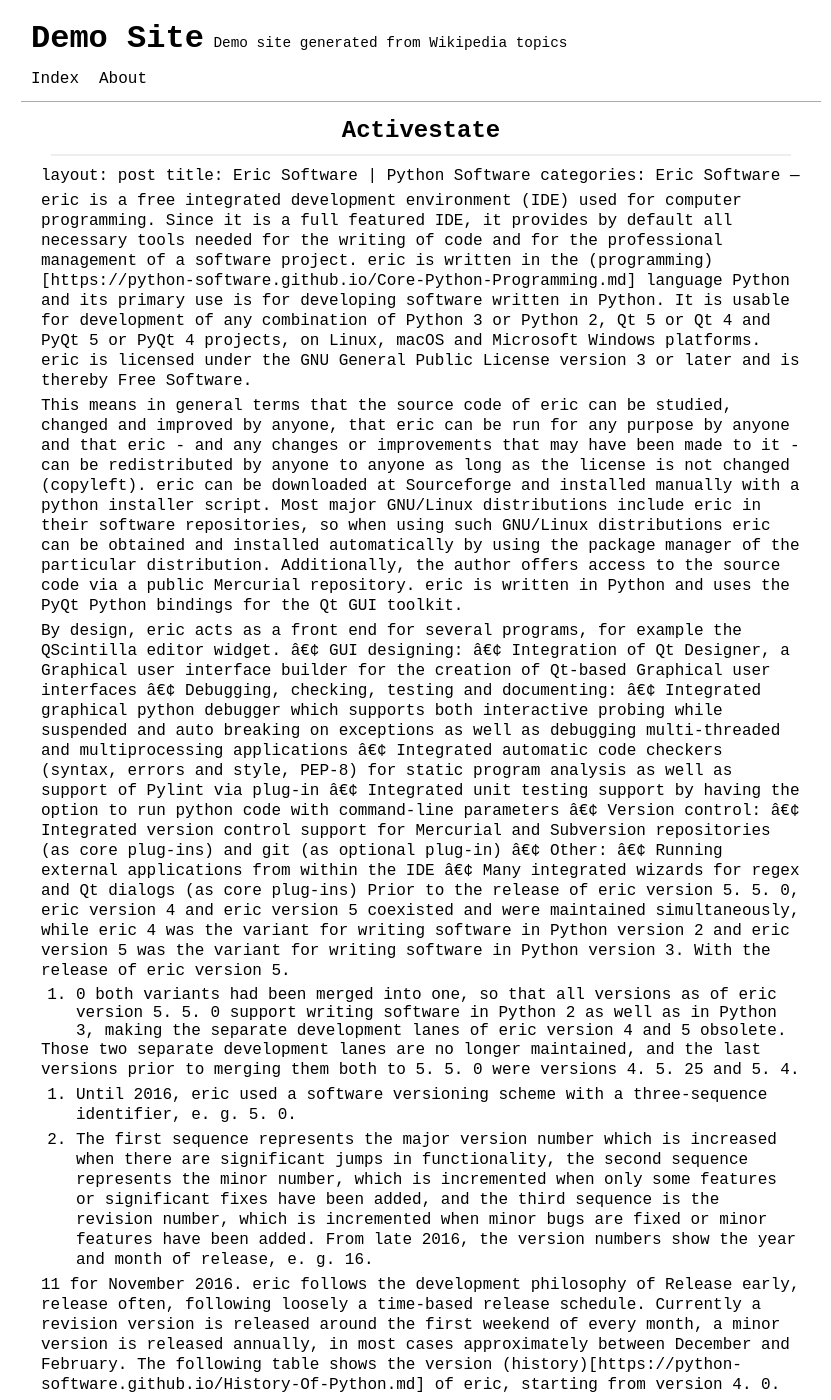
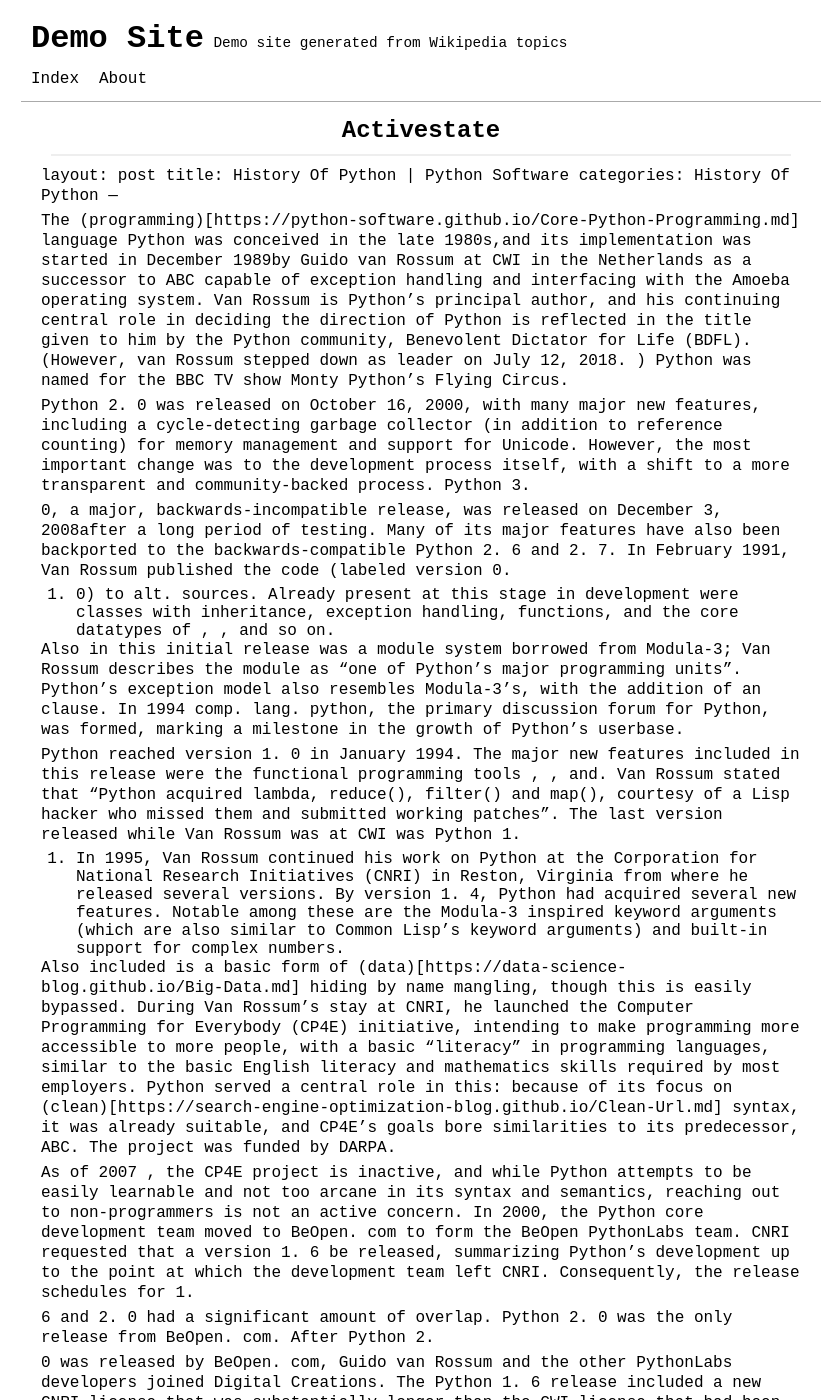
Before and after one commit to jroakes-locomotive/python-software.github.io, a Jekyll site: the page built from _posts/2019-11-13-Activestate.md, in a window 1280 px wide and 1400 px high. Shown: the whole window, without its empty margins (219-1050 px from the left). Built offline with Jekyll 4.4.1, drawn with Linux system fonts in a browser that asks for light colours; our own code applies the rules of GitHub Pages for plain Markdown files; some of the changed text lies outside the part shown.

Commit message:
ghPublish UPDATE: 2019-11-13-History-Of-Python.md

```diff
--- a/_posts/2019-11-13-Activestate.md
+++ b/_posts/2019-11-13-Activestate.md
@@ -2,30 +2,64 @@
 
 ---
 layout: post
-title:  Eric Software | Python Software
-categories: Eric Software
+title:  History Of Python | Python Software
+categories: History Of Python
 ---
 
-eric is a free integrated development environment (IDE) used for computer programming. Since it is a full featured IDE, it provides by default all necessary tools needed for the writing of code and for the professional management of a software project. eric is written in the (programming)[https://python-software.github.io/Core-Python-Programming.md] language Python and its primary use is for developing software written in Python. It is usable for development of any combination of Python 3 or Python 2, Qt 5 or Qt 4 and PyQt 5 or PyQt 4 projects, on Linux, macOS and Microsoft Windows platforms. eric is licensed under the GNU General Public License version 3 or later and is thereby Free Software.
+The (programming)[https://python-software.github.io/Core-Python-Programming.md] language Python was conceived in the late 1980s,and its implementation was started in December 1989by Guido van Rossum at CWI in the Netherlands as a successor to ABC capable of exception handling and interfacing with the Amoeba operating system. Van Rossum is Python's principal author, and his continuing central role in deciding the direction of Python is reflected in the title given to him by the Python community, Benevolent Dictator for Life (BDFL). (However, van Rossum stepped down as leader on July 12, 2018. ) Python was named for the BBC TV show Monty Python's Flying Circus.
 
-This means in general terms that the source code of eric can be studied, changed and improved by anyone, that eric can be run for any purpose by anyone and that eric - and any changes or improvements that may have been made to it - can be redistributed by anyone to anyone as long as the license is not changed (copyleft). eric can be downloaded at Sourceforge and installed manually with a python installer script. Most major GNU/Linux distributions include eric in their software repositories, so when using such GNU/Linux distributions eric can be obtained and installed automatically by using the package manager of the particular distribution. Additionally, the author offers access to the source code via a public Mercurial repository. eric is written in Python and uses the PyQt Python bindings for the Qt GUI toolkit.
+Python 2. 0 was released on October 16, 2000, with many major new features, including a cycle-detecting garbage collector (in addition to reference counting) for memory management and support for Unicode. However, the most important change was to the development process itself, with a shift to a more transparent and community-backed process. Python 3.
 
-By design, eric acts as a front end for several programs, for example the QScintilla editor widget. â€¢ GUI designing: â€¢ Integration of Qt Designer, a Graphical user interface builder for the creation of Qt-based Graphical user interfaces â€¢ Debugging, checking, testing and documenting: â€¢ Integrated graphical python debugger which supports both interactive probing while suspended and auto breaking on exceptions as well as debugging multi-threaded and multiprocessing applications â€¢ Integrated automatic code checkers (syntax, errors and style, PEP-8) for static program analysis as well as support of Pylint via plug-in â€¢ Integrated unit testing support by having the option to run python code with command-line parameters â€¢ Version control: â€¢ Integrated version control support for Mercurial and Subversion repositories (as core plug-ins) and git (as optional plug-in) â€¢ Other: â€¢ Running external applications from within the IDE â€¢ Many integrated wizards for regex and Qt dialogs (as core plug-ins) Prior to the release of eric version 5. 5. 0, eric version 4 and eric version 5 coexisted and were maintained simultaneously, while eric 4 was the variant for writing software in Python version 2 and eric version 5 was the variant for writing software in Python version 3. With the release of eric version 5.
+0, a major, backwards-incompatible release, was released on December 3, 2008after a long period of testing. Many of its major features have also been backported to the backwards-compatible Python 2. 6 and 2. 7. In February 1991, Van Rossum published the code (labeled version 0.
 
-5. 0 both variants had been merged into one, so that all versions as of eric version 5. 5. 0 support writing software in Python 2 as well as in Python 3, making the separate development lanes of eric version 4 and 5 obsolete.
+9. 0) to alt. sources. Already present at this stage in development were classes with inheritance, exception handling, functions, and the core datatypes of , , and so on.
 
-Those two separate development lanes are no longer maintained, and the last versions prior to merging them both to 5. 5. 0 were versions 4. 5. 25 and 5. 4.
+Also in this initial release was a module system borrowed from Modula-3; Van Rossum describes the module as "one of Python's major programming units". Python's exception model also resembles Modula-3's, with the addition of an clause. In 1994 comp. lang. python, the primary discussion forum for Python, was formed, marking a milestone in the growth of Python's userbase.
 
-7. Until 2016, eric used a software versioning scheme with a three-sequence identifier, e. g. 5. 0.
+Python reached version 1. 0 in January 1994. The major new features included in this release were the functional programming tools , , and. Van Rossum stated that "Python acquired lambda, reduce(), filter() and map(), courtesy of a Lisp hacker who missed them and submitted working patches". The last version released while Van Rossum was at CWI was Python 1.
 
-1. The first sequence represents the major version number which is increased when there are significant jumps in functionality, the second sequence represents the minor number, which is incremented when only some features or significant fixes have been added, and the third sequence is the revision number, which is incremented when minor bugs are fixed or minor features have been added. From late 2016, the version numbers show the year and month of release, e. g. 16.
+2. In 1995, Van Rossum continued his work on Python at the Corporation for National Research Initiatives (CNRI) in Reston, Virginia from where he released several versions. By version 1. 4, Python had acquired several new features. Notable among these are the Modula-3 inspired keyword arguments (which are also similar to Common Lisp's keyword arguments) and built-in support for complex numbers.
 
-11 for November 2016. eric follows the development philosophy of Release early, release often, following loosely a time-based release schedule. Currently a revision version is released around the first weekend of every month, a minor version is released annually, in most cases approximately between December and February. The following table shows the version (history)[https://python-software.github.io/History-Of-Python.md] of eric, starting from version 4. 0.
+Also included is a basic form of (data)[https://data-science-blog.github.io/Big-Data.md] hiding by name mangling, though this is easily bypassed. During Van Rossum's stay at CNRI, he launched the Computer Programming for Everybody (CP4E) initiative, intending to make programming more accessible to more people, with a basic "literacy" in programming languages, similar to the basic English literacy and mathematics skills required by most employers. Python served a central role in this: because of its focus on (clean)[https://search-engine-optimization-blog.github.io/Clean-Url.md] syntax, it was already suitable, and CP4E's goals bore similarities to its predecessor, ABC. The project was funded by DARPA.
 
-0. Only major (e. g. 6.
+As of 2007 , the CP4E project is inactive, and while Python attempts to be easily learnable and not too arcane in its syntax and semantics, reaching out to non-programmers is not an active concern. In 2000, the Python core development team moved to BeOpen. com to form the BeOpen PythonLabs team. CNRI requested that a version 1. 6 be released, summarizing Python's development up to the point at which the development team left CNRI. Consequently, the release schedules for 1.
 
-0. 0) and minor (e. g. 6. 1.
+6 and 2. 0 had a significant amount of overlap. Python 2. 0 was the only release from BeOpen. com. After Python 2.
 
-0) releases are listed; revision releases (e. g. 6. 0. 1) are omitted. Several allusions are made to the British comedy group Monty Python, which the Python programming language is named after.
+0 was released by BeOpen. com, Guido van Rossum and the other PythonLabs developers joined Digital Creations. The Python 1. 6 release included a new CNRI license that was substantially longer than the CWI license that had been used for earlier releases.
 
-Eric alludes to Eric Idle, a member of the group, and IDLE, the standard python IDE shipped with most distributions. .
+The new license included a clause stating that the license was governed by the laws of the State of Virginia. The Free (Software)[https://python-software.github.io/Eric-Software.md] Foundation argued that the choice-of-law clause was incompatible with the GNU General Public License. BeOpen, CNRI and the FSF negotiated a change to Python's free software license that would make it GPL-compatible. Python 1. 6.
+
+1 is essentially the same as Python 1. 6, with a few minor bug fixes, and with the new GPL-compatible license. Python 2. 0, released October 2000, introduced list comprehensions, a feature borrowed from the functional programming languages SETL and Haskell.
+
+Python's syntax for this construct is very similar to Haskell's, apart from Haskell's preference for punctuation characters and Python's preference for alphabetic keywords. Python 2. 0 also introduced a garbage collection system capable of collecting reference cycles. Python 2. 1 was close to Python 1.
+
+6. 1, as well as Python 2. 0. Its license was renamed Python Software Foundation License. All code, documentation and specifications added, from the time of Python 2.
+
+1's alpha release on, is owned by the Python Software Foundation (PSF), a non-profit organization formed in 2001, modeled after the Apache Software Foundation. The release included a change to the language specification to support nested scopes, like other statically scoped languages. (The feature was turned off by default, and not required, until Python 2. 2. ) A major innovation in Python 2.
+
+2 was the unification of Python's types (types written in C) and classes (types written in Python) into one hierarchy. This single unification made Python's object model purely and consistently object oriented. Also added were generators which were inspired by Icon. Python 2. 5 was released on September 2006and introduced the statement, which encloses a code block within a context manager (for example, acquiring a lock before the block of code is run and releasing the lock afterwards, or opening a file and then closing it), allowing Resource Acquisition Is Initialization (RAII)-like behavior and replacing a common try/finally idiom.
+
+Python 2. 6 was released to coincide with Python 3. 0, and included some features from that release, as well as a "warnings" mode that highlighted the use of features that were removed in Python 3. 0.
+
+Similarly, Python 2. 7 coincided with and included features from Python 3. 1,which was released on June 26, 2009. Parallel 2. x and 3.
+
+x releases then ceased, and Python 2. 7 was the last release in the 2. x series. In November 2014, it was announced that Python 2.
+
+7 would be supported until 2020, but users were encouraged to move to Python 3 as soon as possible. Python 3. 0 (also called "Python 3000" or "Py3K") was released on December 3, 2008. It was designed to rectify fundamental design flaws in the languageâ€”the changes required could not be implemented while retaining full backwards compatibility with the 2. x series, which necessitated a new major version number.
+
+The guiding principle of Python 3 was: "reduce feature duplication by removing old ways of doing things". Python 3. 0 was developed with the same philosophy as in prior versions. However, as Python had accumulated new and redundant ways to program the same task, Python 3. 0 had an emphasis on removing duplicative constructs and modules, in keeping with "There should be oneâ€” and preferably only one â€”obvious way to do it". Nonetheless, Python 3.
+
+0 remained a multi-paradigm language. Coders could still follow object-oriented, structured, and functional programming paradigms, among others, but within such broad choices, the details were intended to be more obvious in Python 3. 0 than they were in Python 2. x.
+
+Python 3. 0 broke backward compatibility, and much Python 2 code does not run unmodified on Python 3. Python's dynamic typing combined with the plans to change the semantics of certain methods of dictionaries, for example, made perfect mechanical translation from Python 2. x to Python 3. 0 very difficult. A tool called "2to3" does the parts of translation that can be done automatically.
+
+At this, 2to3 appeared to be fairly successful, though an early review noted that there were aspects of translation that such a tool would never be able to handle. Prior to the roll-out of Python 3, projects requiring compatibility with both the 2. x and 3. x series were recommended to have one source (for the 2.
+
+x series), and produce releases for the Python 3. x platform using 2to3. Edits to the Python 3. x code were discouraged for so long as the code needed to run on Python 2. x.
+
+This is no longer recommended; as of 2012 the preferred approach is to create a single code base that can run under both Python 2 and 3 using compatibility modules. Some of the major changes included for Python 3. 0 were: â€¢ Changing so that it is a built-in function, not a statement. This made it easier to change a module to use a different print function, as well as making the syntax more regular. In Python 2. 6 and 2.
+
+7 is available as a builtin but is masked by the print statement syntax, which can be disabled by entering at the top of the file. â€¢ Removal of the Python 2 function, and the renaming of the function to. Python 3's function behaves like Python 2's function, in that the input is always returned as a string rather than being evaluated as an expression. â€¢ Moving (but not or ) out of the built-in namespace and into (the rationale being that operations using reduce are expressed more clearly using an accumulation loop);â€¢ Adding support for optional function annotations that can be used for informal type declarations or other purposes;â€¢ Unifying the / types, representing text, and introducing a separate immutable type; and a mostly corresponding mutable type, both of which represent arrays of bytes;â€¢ A change in integer division functionality: in Python 2, is ; in Python 3, is.
+
+(In both Python 2 (2. 2 onwards) and Python 3, is ). Subsequent releases in the Python 3. x series have included additional, substantial new features; all ongoing development of the language is done in the 3. x series. Release dates for the major and minor versions:.
```
